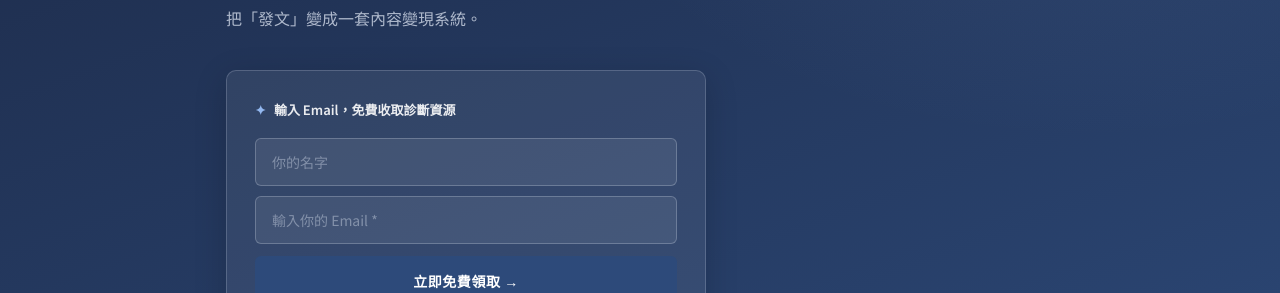
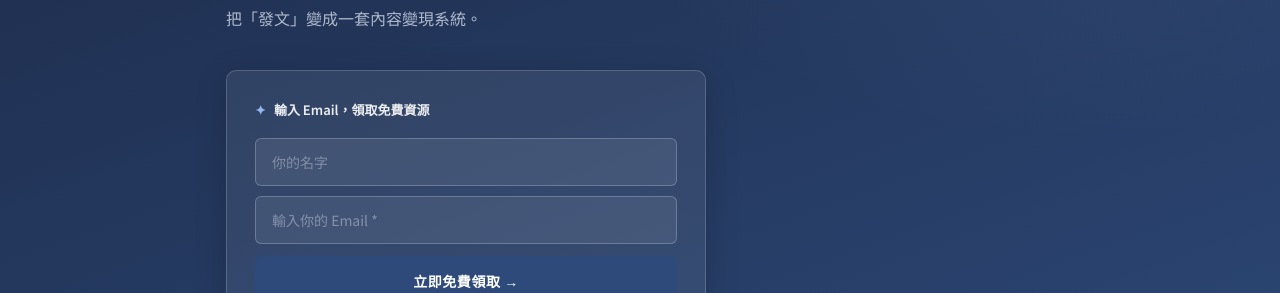
Before and after one commit to KenHAI666/Runing9TO5, a Jekyll site: the page landing-1.html, which Jekyll copies as it is, in a window 1280 px wide and 900 px high, scrolled down 363 px. Shown: the part 160-453 px from the top of the window. Built offline with Jekyll 4.4.1, drawn with Linux system fonts in a browser that asks for light colours.

Commit message:
Update landing-1.html

```diff
--- a/landing-1.html
+++ b/landing-1.html
@@ -461,7 +461,7 @@
     <div data-anim style="animation-delay:.24s">
       <!-- ★ data-zone 對應下方 id，JS 拿來找要替換的容器 -->
       <div class="form-zone" id="hero-form-zone">
-        <div class="form-zone-title">輸入 Email，免費收取診斷資源</div>
+        <div class="form-zone-title">輸入 Email，領取免費資源</div>
         <form class="sys-form js-subscribe-form" data-zone="hero-form-zone">
           <input type="text" name="surname" placeholder="你的名字">
           <input type="text" name="email" placeholder="輸入你的 Email *" required>
```
